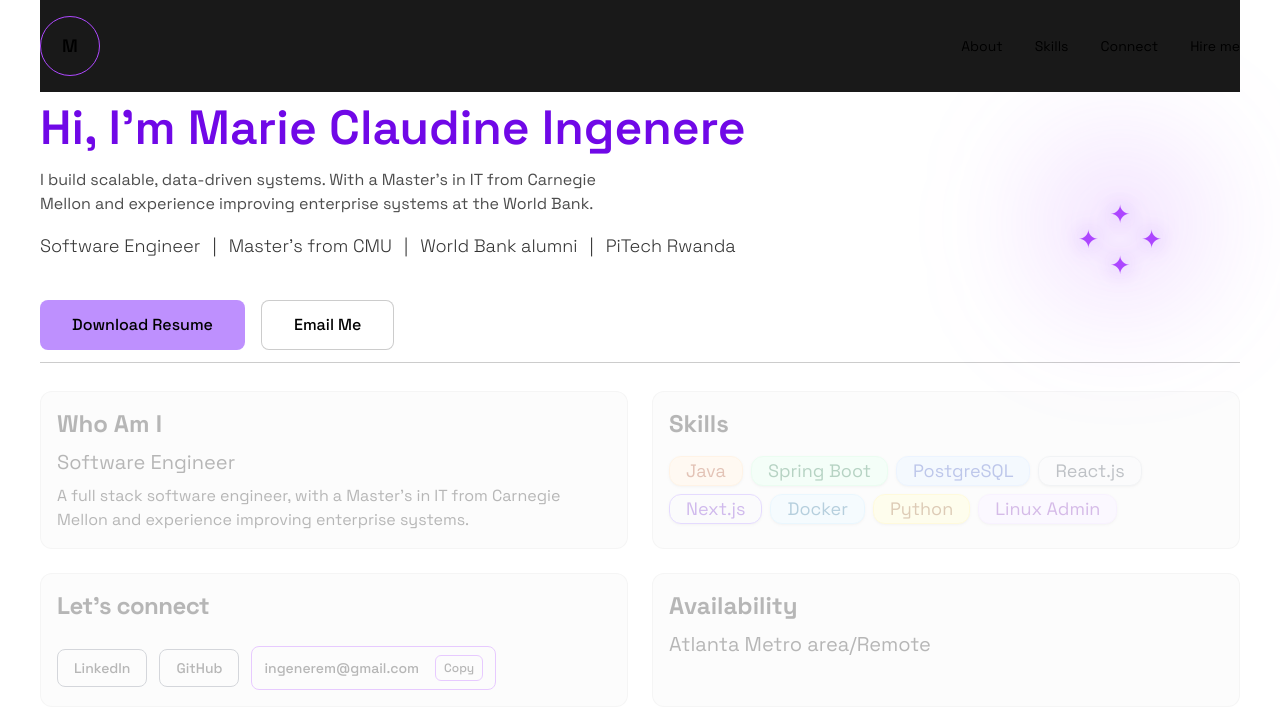
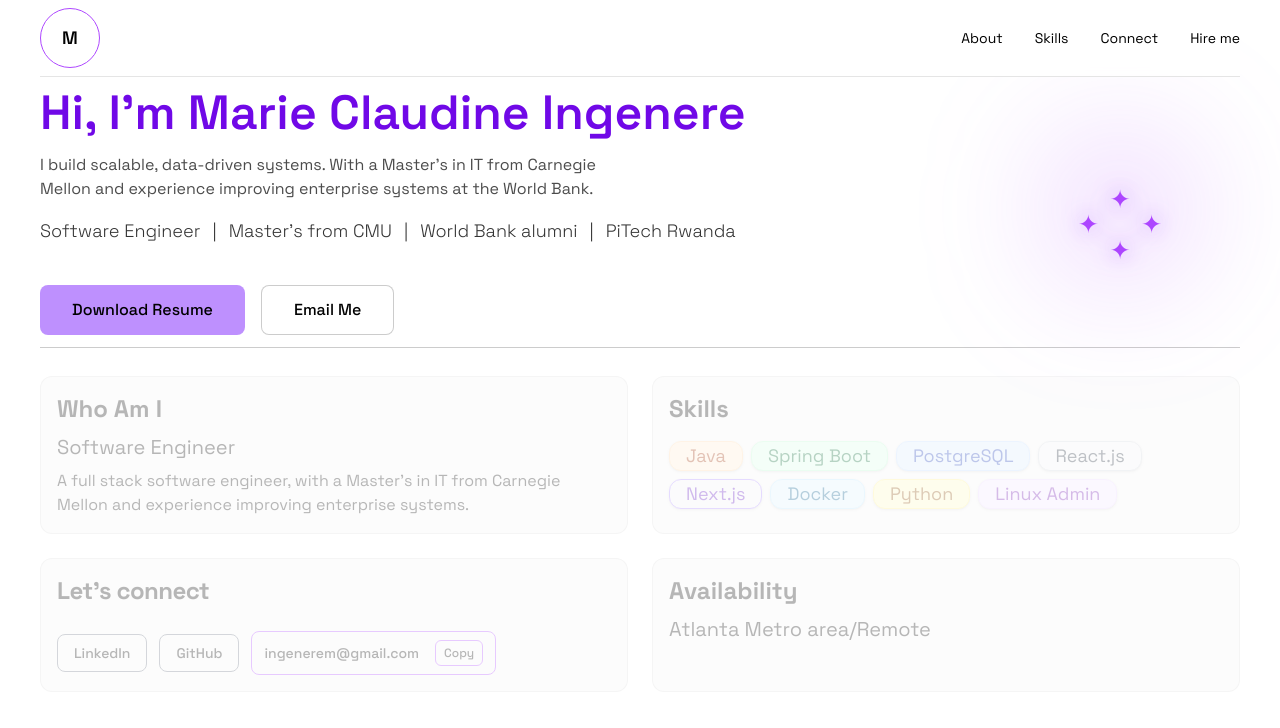
Before and after one commit to ingenerem/mingenere-portfolio, a Next.js app: page / in a window 1280 px wide. Shown: the top 728 px of the page. Built offline with nearby package versions, Linux system fonts and the light colour scheme.

Commit message:
Fix navbar colors in light mode

```diff
--- a/components/navbar.tsx
+++ b/components/navbar.tsx
@@ -15,7 +15,7 @@ export default function Navbar({ setActiveCard }: NavbarProps) {
 
 
     return (
-        <nav className="flex items-center justify-between py-2 mt-0 text-black dark:text-white sticky top-0 z-50 bg-black/90 backdrop-blur py-4">
+        <nav className="flex items-center justify-between py-2 mt-0 text-black dark:text-white sticky top-0 z-50 bg-black/90 backdrop-blur py-4sticky top-0 z-50 backdrop-blur-md bg-white/80 dark:bg-black/80 border-b border-black/10 dark:border-white/10">
             <div
             onClick={() => {
                 window.scrollTo({ top: 0, behavior: "smooth" });
--- a/components/portfolio-content.tsx
+++ b/components/portfolio-content.tsx
@@ -14,7 +14,7 @@ export default function Portfolio() {
   className="min-h-screen bg-white text-black dark:bg-black dark:text-white "
   onClick={() => setActiveCard(null)}
 >
-  <div className="bg-color-white mx-auto w-full max-w-[1500px] px-4 sm:px-6 md:px-8 lg:px-10 space-y-3">
+  <div className="bg-white dark:bg-black mx-auto w-full max-w-[1500px] px-4 sm:px-6 md:px-8 lg:px-10 space-y-3">
 
     <Navbar setActiveCard={setActiveCard} />
 
```
